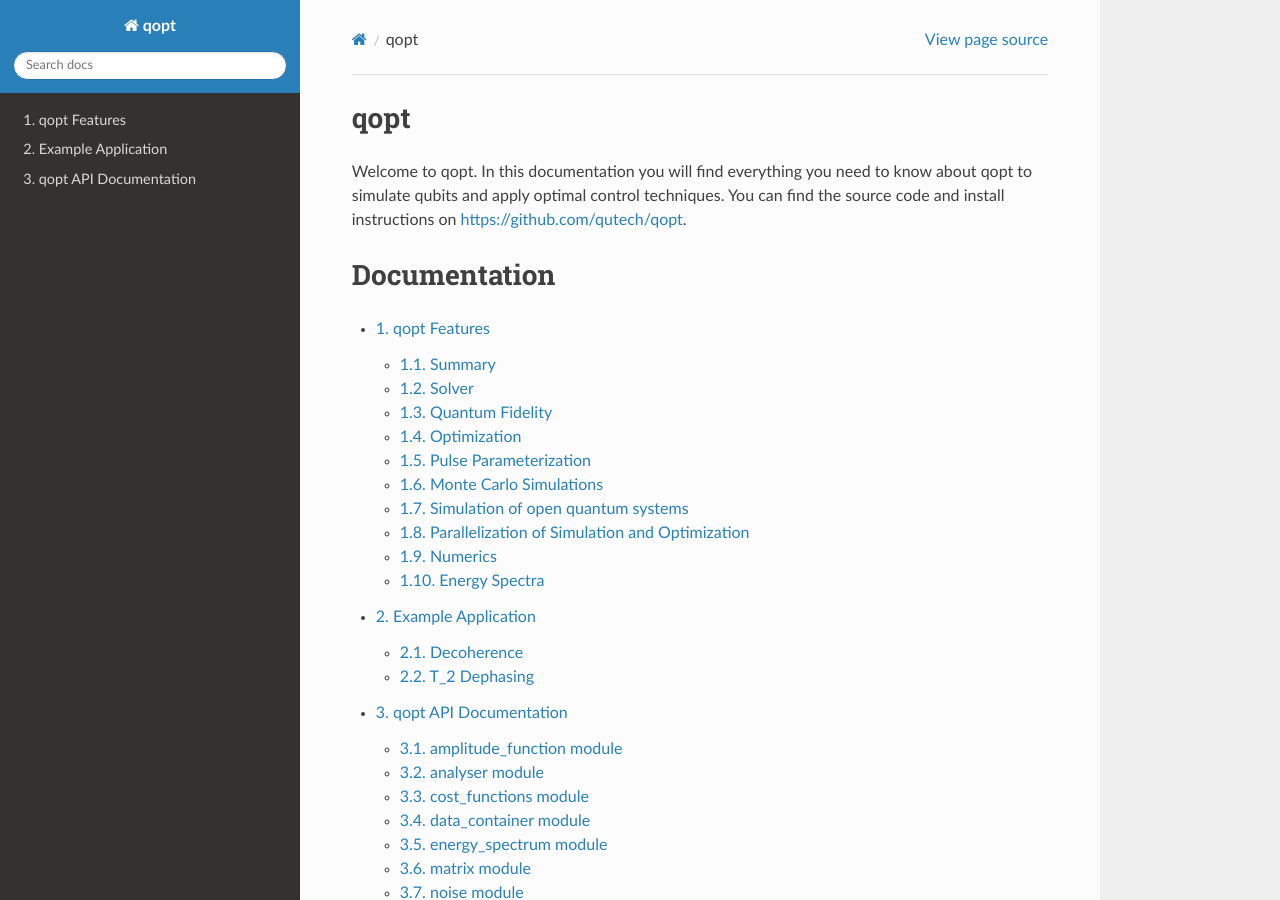
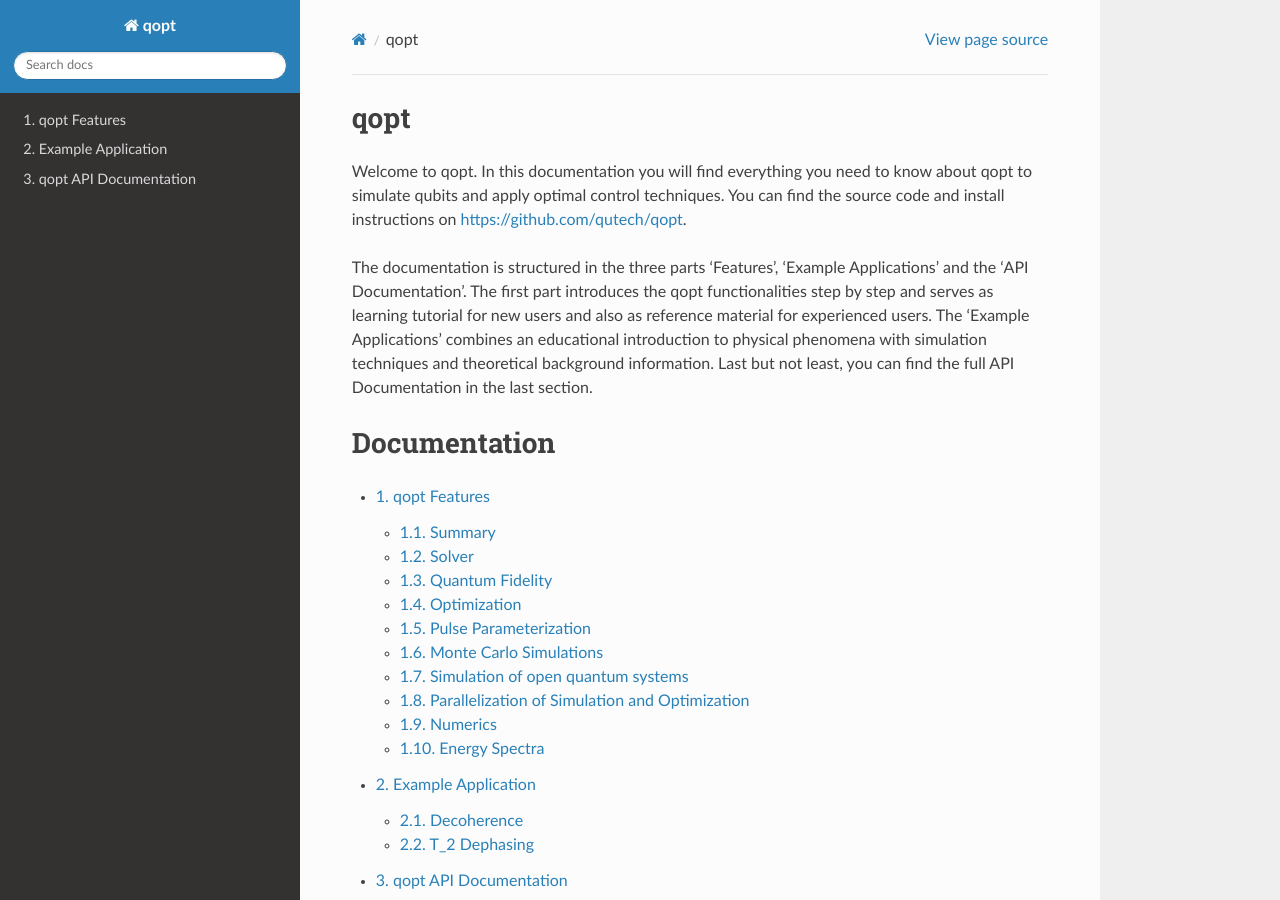
Before and after one commit to qutech/qopt, a Sphinx documentation site: the page built from doc/source/index.rst, in a window 1280 px wide and 900 px high. Built offline with Sphinx 7.4.7 and the Read the Docs theme 2.0.0, drawn with Linux system fonts in a browser that asks for light colours; pages that are not in the unit, such as notebooks, are missing from menus.

Commit message:
restructure summary and expand the documentation

```diff
--- a/doc/source/examples/examples.rst
+++ b/doc/source/examples/examples.rst
@@ -9,5 +9,3 @@
    rabi_rwa
    t1_pure_depolarizing
    t2_star_dephasing
-   t2_markovian_noise
-   t2_non_markovian_noise
--- a/doc/source/index.rst
+++ b/doc/source/index.rst
@@ -15,6 +15,14 @@
 know about qopt to simulate qubits and apply optimal control techniques. You
 can find the source code and install instructions on
 https://github.com/qutech/qopt.
+
+The documentation is structured in the three parts 'Features',
+'Example Applications' and the 'API Documentation'. The first part introduces
+the qopt functionalities step by step and serves as learning tutorial for new
+users and also as reference material for experienced users. The 'Example
+Applications' combines an educational introduction to physical phenomena with
+simulation techniques and theoretical background information. Last but not
+least, you can find the full API Documentation in the last section.
 
 
 Documentation
```
Also changed, not shown: doc/source/qopt_features/summary.ipynb.
